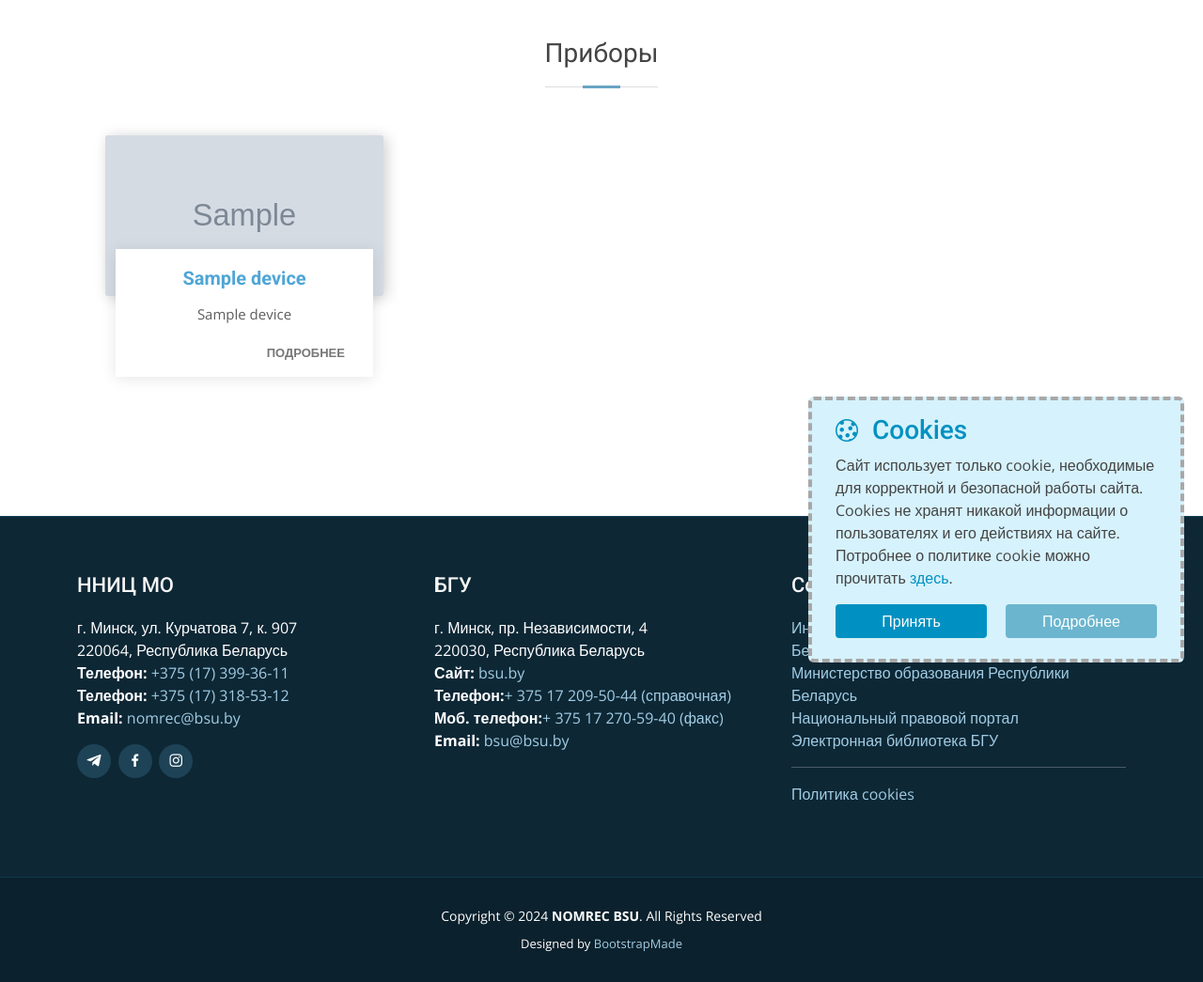
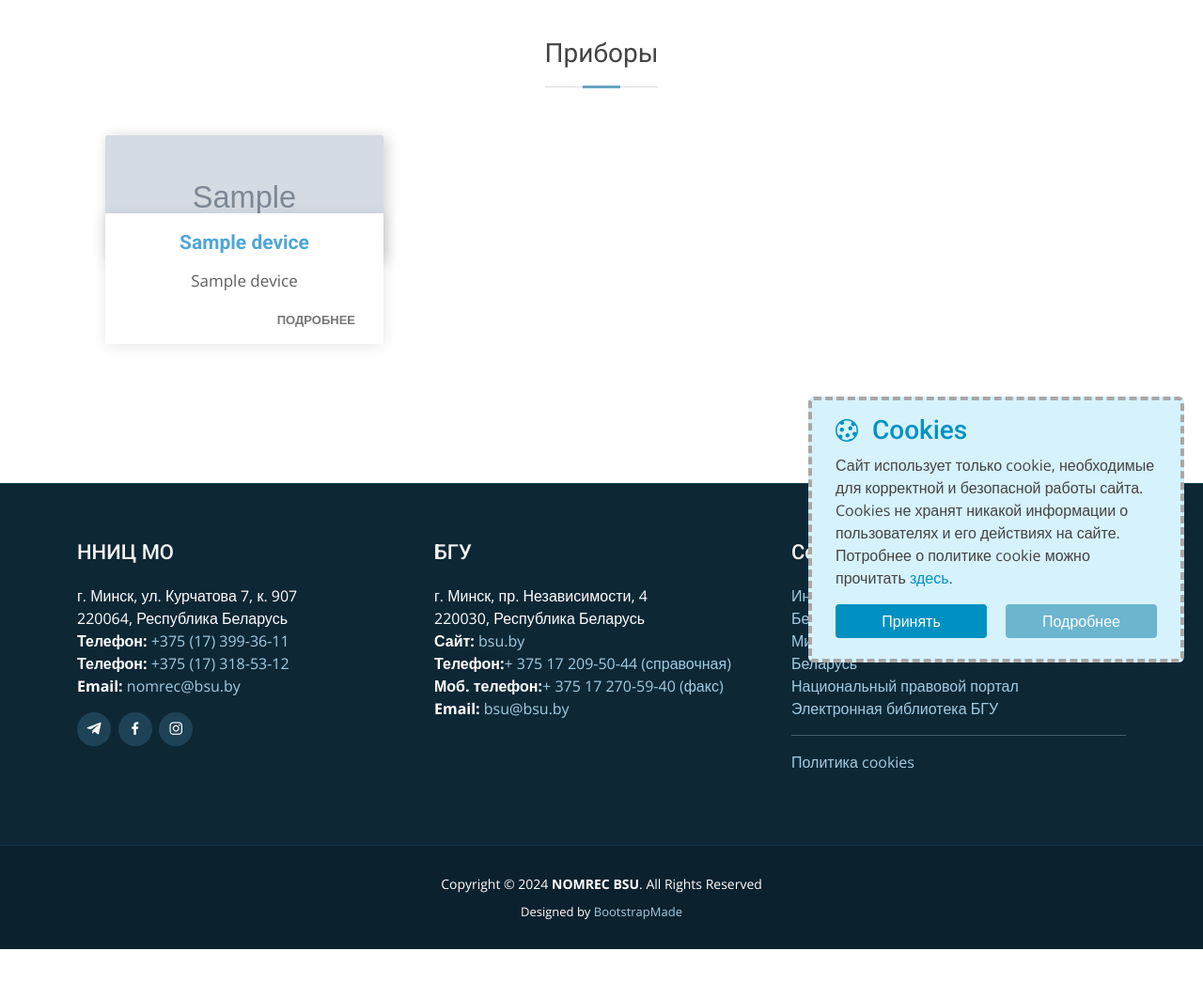
Before and after one commit to silkov78/ozone-bsu, a Django app: page /devices/ in a window 1280 px wide. Shown: the part 80-1125 px from the top of the page at 94% size. After the commit the page ends 1090 px from the top, so only its background shows below. Run offline with Django 4.2, Linux system fonts and the light colour scheme; tables that the repository leaves empty hold one stand-in row (values such as "Sample post"); grey boxes marked "Sample" are stand-in pictures; parts of the project's set-up code (start-up, migrations or seed data) failed here and were passed over; some libraries are stand-ins or nearby versions.

Commit message:
main-news: carousel width: 100%

```diff
--- a/ozone_v4/static/css/extension.css
+++ b/ozone_v4/static/css/extension.css
@@ -230,7 +230,7 @@
 }
 
 .news .card-img {
-  padding: 0px 0px 58% 0px;
+  padding: 0px 0px 45% 0px;
   position: relative;
 }
 
@@ -251,7 +251,7 @@
   flex-direction: column;
   justify-content: space-between;
   z-index: 10;
-  width: 92.5%;
+  width: 100%;
   background: #fff;
   border-top: 4px solid #fff;
   padding: 15px 30px;
@@ -262,6 +262,7 @@
 }
 
 .news .card-title {
+  font-size: 21px;
   font-weight: 700;
   text-align: center;
   margin-bottom: 15px;
@@ -271,7 +272,7 @@
 
 .news .card-text {
   color: #5e5e5e;
-  font-size: 15px;
+  font-size: 17px;
 }
 
 .news .card-meta .read-more a {
```
Also changed, not shown: ozone_v4/templates/index.html (+1 -31 lines).
